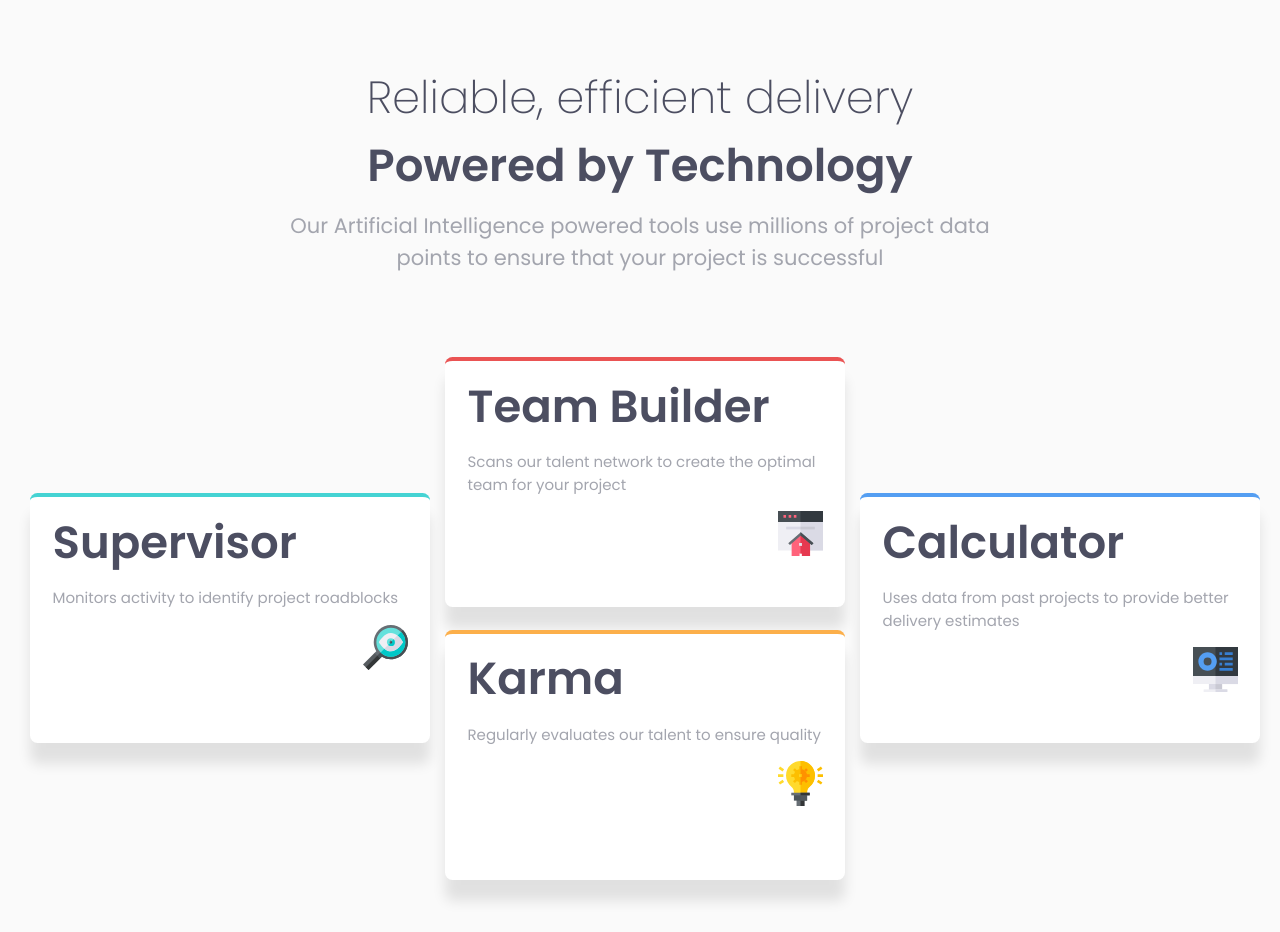
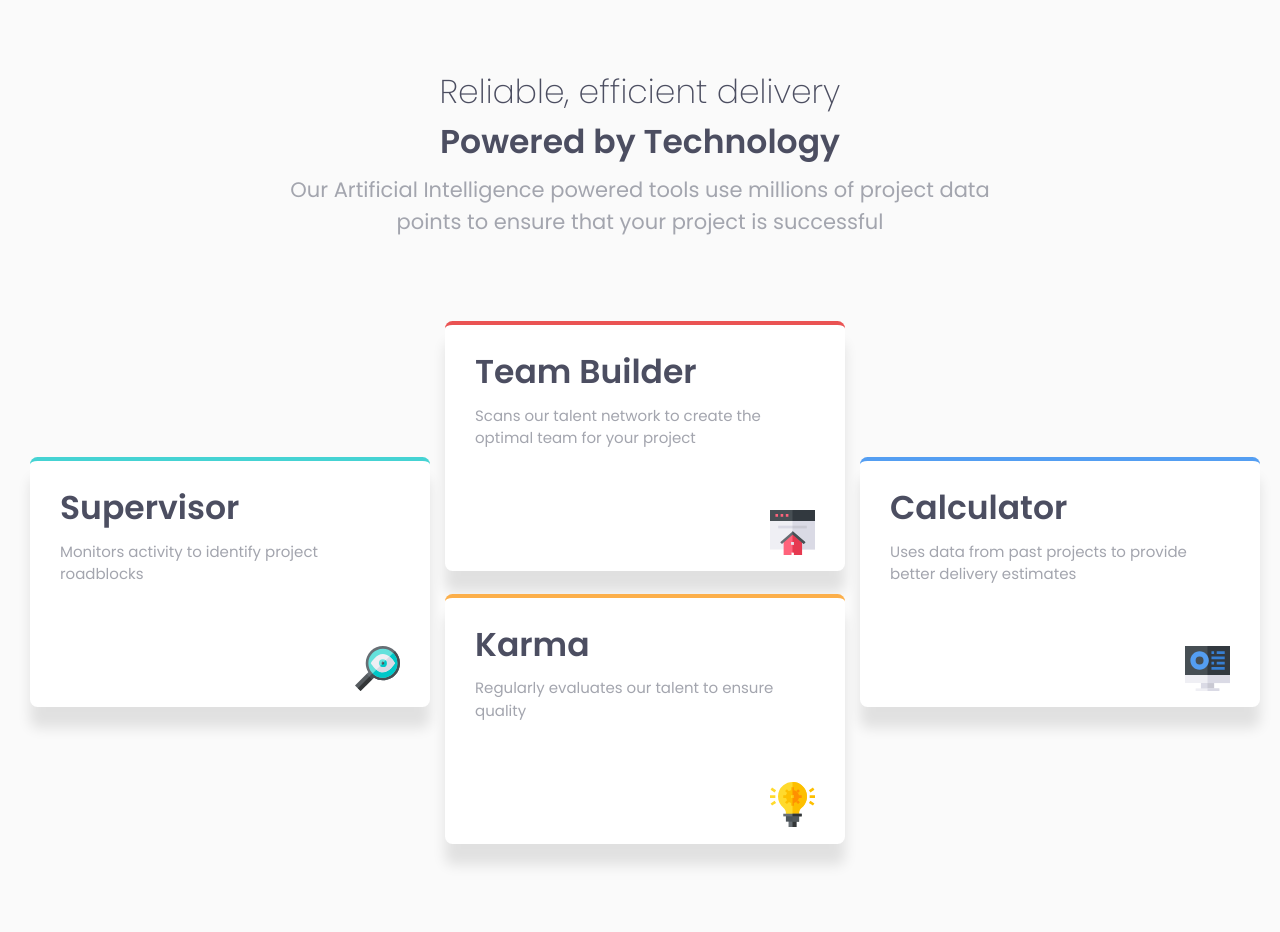
Before and after one commit to dasserban1/four-card-feature-section, a plain HTML site: page index.html in a window 1280 px wide. After the commit the page ends 896 px from the top, so only its background shows below. Drawn offline with Linux system fonts and the light colour scheme.

Commit message:
adjusting some padding and value for width and heig

```diff
--- a/style.css
+++ b/style.css
@@ -122,7 +122,7 @@ img{
         max-width: 46.66666666666667em;
     }
     .main-header, .second-header{
-        font-size: 3rem;
+        font-size: 2.2rem;
     }
     .introductory-section p{
         font-size: 1.4rem;
@@ -133,8 +133,9 @@ img{
         column-gap: 1em;
     }
     .card{
-        width: 400px;
-        height: 250px;
+        width: 26.66666666666667em;
+        height: 16.66666666666667em;
+        padding: 2em;
     }
     .supervisor{
         align-self: center;
@@ -142,5 +143,8 @@ img{
     .calculator{
         align-self: center;
     }
+    img{
+        margin-top: 4em;
+    }
 }
 /* End Media Queries */
```
